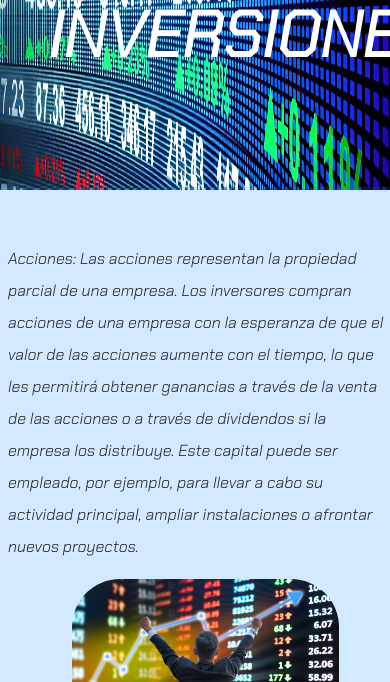
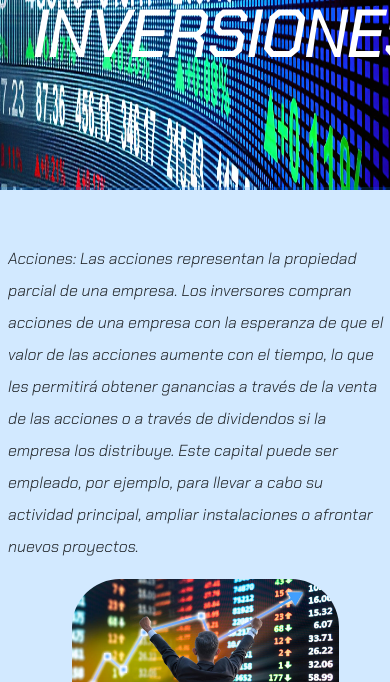
Before and after one commit to ivannavatta/pagina-acciones-, a plain HTML site: page pages/inversiones.html in a window 390 px wide. Shown: the part 162-844 px from the top of the page. Drawn offline with nearby package versions, Linux system fonts and the light colour scheme; a web font is replaced by a local one.

Commit message:
arreglo de padding titulo inversiones

```diff
--- a/css/styles.css
+++ b/css/styles.css
@@ -682,7 +682,7 @@ display: flex;
         display: inline-block;
         position: relative;
 
-        left: 3rem;
+        left: 2rem;
 
 
     }
```
